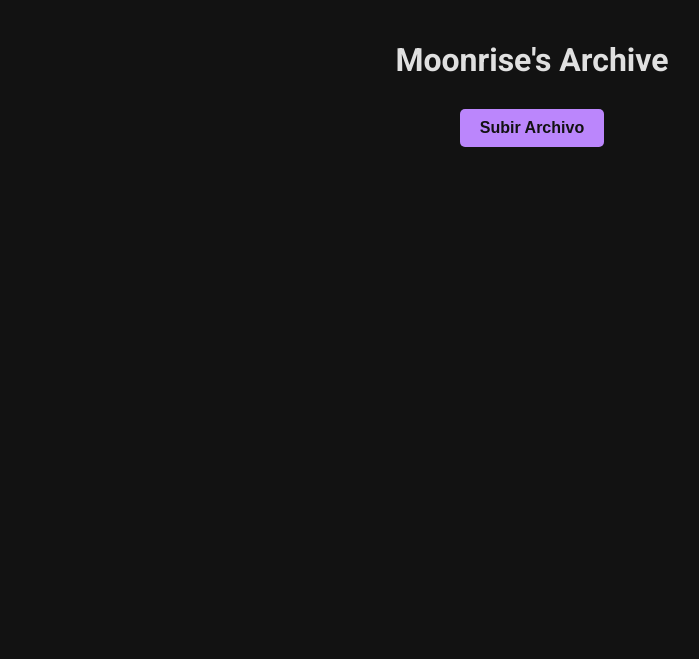
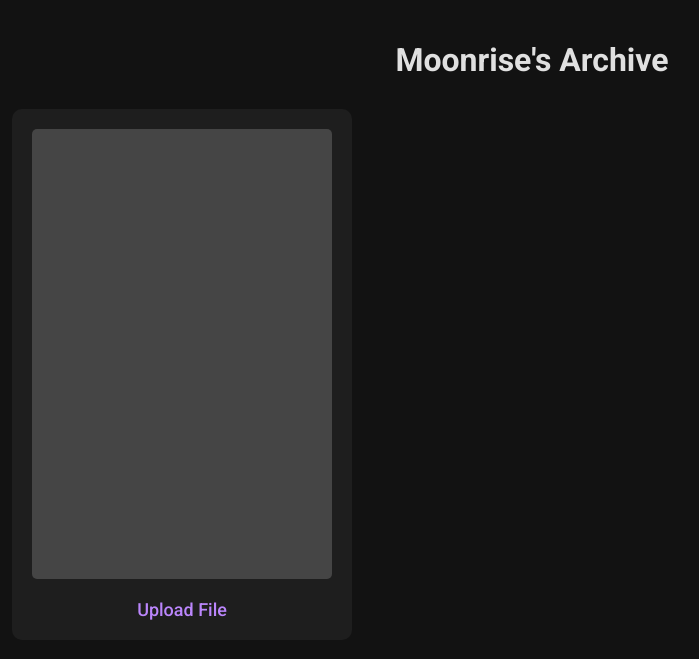
Before and after one commit to 0xMoonrise/archive, a Flask app: page / in a window 1280 px wide. Shown: the top 659 px of the page, without its empty margins (108-807 px from the left). Run offline with Flask 3, Linux system fonts and the light colour scheme; some libraries are stand-ins or nearby versions.

Commit message:
Fix CSS sheet: corrected class names, improved layout composition, and updated upload button style

```diff
--- a/static/styles/main.css
+++ b/static/styles/main.css
@@ -1,8 +1,3 @@
-/*a
-a
-a
-a
-*/
 body {
     font-family: 'Roboto', sans-serif;
     background-color: #121212;
@@ -17,7 +12,7 @@ h1 {
     margin-bottom: 30px;
 }
 
-.pdf-list {
+.card-list {
     display: grid;
     grid-template-columns: repeat(3, minmax(250px, 1fr));
     gap: 10px;
@@ -27,25 +22,18 @@ h1 {
     align-items: stretch;
 }
 
-.pdf-card-container {
+.card-container {
     display: flex;
 }
 
-.pdf-thumbnail {
+.card-thumbnail {
     width: 100%;
-    max-height: 450px;
+   	height: 450px;
     object-fit: cover;
     border-radius: 5px;
 }
 
-.pdf-title {
-    margin-top: 10px;
-    font-size: 14px;
-    text-align: center;
-    word-wrap: break-word;
-}
-
-.pdf-card {
+.card {
     display: flex;
     flex-direction: column;
     text-decoration: none;
@@ -61,66 +49,28 @@ h1 {
     text-align: center;
 }
 
-
-.pdf-card:hover {
+.card:hover {
     transform: translateY(-5px);
     box-shadow: 0 10px 20px rgba(0, 0, 0, 0.3);
 }
 
-.pdf-card a {
+.card a {
     text-decoration: none;
     color: #bb86fc;
     font-size: 18px;
     font-weight: 500;
 }
 
-.pdf-card a:hover {
+.card a:hover {
     color: #ffffff;
 }
-.pdf-title {
+.card-title {
+	padding-top: 20px;
     font-size: 18px;
     font-weight: 500;
     color: #bb86fc;
 }
 
-.upload-button {
-    display: block;
-    margin: 30px auto;
-    padding: 10px 20px;
-    font-weight: bold;
-    background-color: #bb86fc;
-    color: #121212;
-    border: none;
-    border-radius: 5px;
-    font-size: 16px;
-    cursor: pointer;
-    transition: background-color 0.3s ease;
-}
-
-.upload-button:hover {
-    background-color: #9a67ea;
-}
-
 #file-input {
     display: none;
 }
-
-.pdf-button {
-    background-color: #bb86fc;
-    font-weight: bold;
-    color: #121212;
-    border: none;
-    border-radius: 5px;
-    cursor: pointer;
-    height: 100%;
-    aspect-ratio: 1 / 1;
-    margin-left: 10px;
-    display: flex;
-    align-items: center;
-    justify-content: center;
-    font-size: 14px;
-}
-
-.pdf-button:hover {
-    background-color: #9a67ea;
-}
--- a/templates/index.html
+++ b/templates/index.html
@@ -11,21 +11,27 @@
 <body>
     <h1>Moonrise's Archive</h1>
 
-    <button class="upload-button" onclick="document.getElementById('file-input').click()">Subir Archivo</button>
+    <div class="card-list">
+    	<div class="card-container">
+    	    <a class="card" onclick="document.getElementById('file-input').click()">
+				<div class="card-thumbnail" style="background: #454545;"></div>
+    	        <div class="card-title">Upload File</div>
+    	    </a>
+    	</div>
 
-    <div class="pdf-list">
-{% for md in md_files %}
-<div class="pdf-card-container">
-    <a href="{{ url_for('view_md', filename=md) }}" class="pdf-card">
-        <div class="pdf-title">{{ md }}</div>
-    </a>
-</div>
-{% endfor %}
+		{% for md in md_files %}
+		<div class="card-container">
+		    <a href="{{ url_for('view_md', filename=md) }}" class="card">
+		    	<div class="card-thumbnail" style='background: white;'></div>
+		        <div class="card-title">{{ md }}</div>
+		    </a>
+		</div>
+		{% endfor %}
         {% for pdf in pdf_files %}
-        <div class="pdf-card-container">
-            <a href="{{ url_for('view_pdf', filename=pdf) }}" class="pdf-card">
-                <canvas id="pdf-canvas-{{ loop.index }}" class="pdf-thumbnail"></canvas>
-                <div class="pdf-title">{{ pdf }}</div>
+        <div class="card-container">
+            <a href="{{ url_for('view_pdf', filename=pdf) }}" class="card">
+                <canvas id="pdf-canvas-{{ loop.index }}" class="card-thumbnail"></canvas>
+                <div class="card-title">{{ pdf }}</div>
             </a>
         </div>
         {% endfor %}
```
Also changed, not shown: 1 other file.
